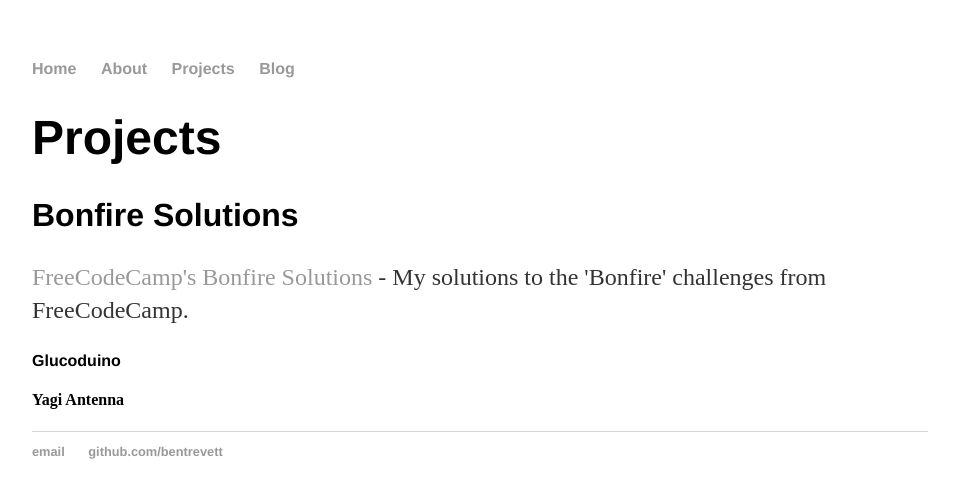
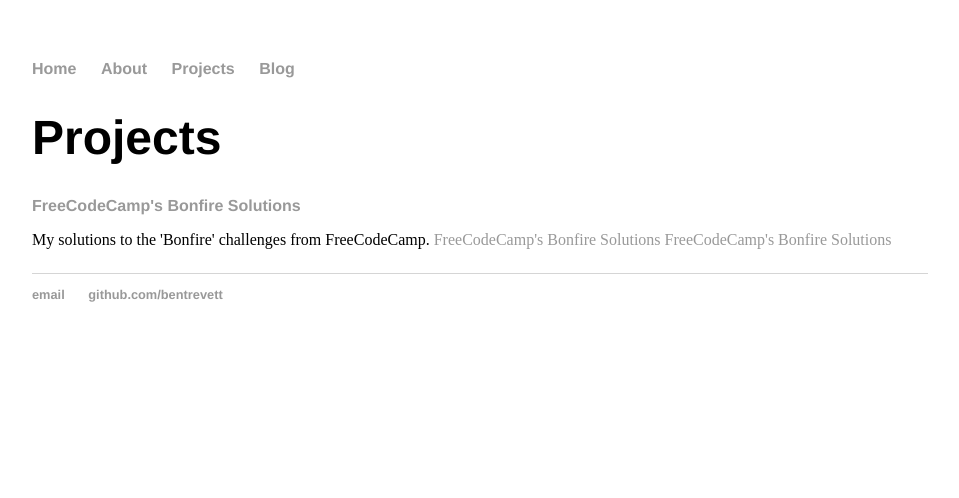
Before and after one commit to bentrevett/bentrevett.github.io, a Jekyll site: the page built from projects/index.html, in a window 1280 px wide. Shown: the top 498 px of the page, without its empty margins (160-1119 px from the left). Built offline with Jekyll 4.4.1, drawn with Linux system fonts in a browser that asks for light colours.

Commit message:
Update index.html

```diff
--- a/projects/index.html
+++ b/projects/index.html
@@ -3,7 +3,9 @@ layout: default
 title: Ben Trevett's Stuff - Projects
 ---
 <h1>Projects</h1>
-	<h2>Bonfire Solutions</h2>
-	<p><a href="(https://github.com/bentrevett/freecodecamp-bonfire-solutions">FreeCodeCamp's Bonfire Solutions</a> - My solutions to the 'Bonfire' challenges from FreeCodeCamp.</ul></p>
-	<h3>Glucoduino</h3>
-	<h4>Yagi Antenna</h4>
+	<p>
+		<h3><a href="(https://github.com/bentrevett/freecodecamp-bonfire-solutions">FreeCodeCamp's Bonfire Solutions</a> </h3>
+		My solutions to the 'Bonfire' challenges from FreeCodeCamp.
+		<a href="(https://github.com/bentrevett/freecodecamp-bonfire-solutions">FreeCodeCamp's Bonfire Solutions</a>
+		<a href="(https://github.com/bentrevett/freecodecamp-bonfire-solutions">FreeCodeCamp's Bonfire Solutions</a>
+	</p>
```
